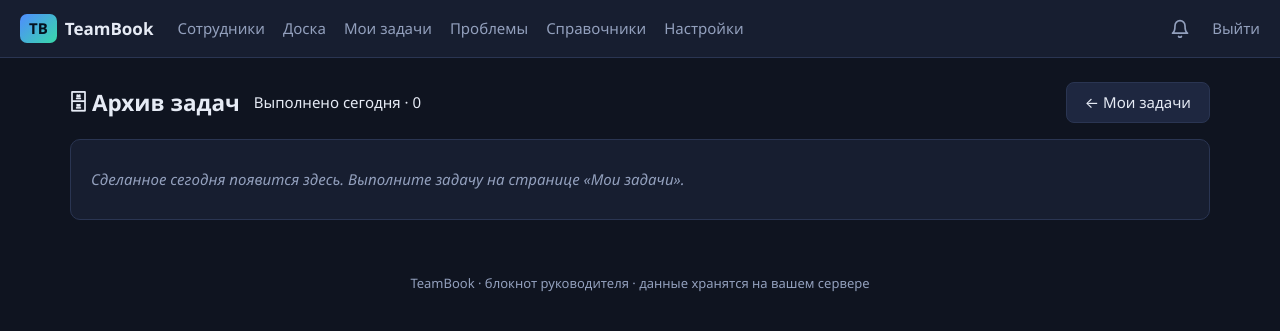
After one commit to shoonia69/teambook, a Flask app: page /todo/archive in a window 1280 px wide. The commit adds this page. Shown: the top 331 px of the page. Run offline with Flask 3, Linux system fonts and the light colour scheme; the visitor is signed in with stand-in values (Sample User, id 1); data that the repository does not hold is empty.

Commit message:
feat: архив todo убран со страницы — отдельная страница /todo/archive (кнопка 🗄 в тулбаре «Мои задачи»)

```diff
--- a/app.py
+++ b/app.py
@@ -2113,6 +2113,19 @@ def todo_page():
     return render_template("todo.html", backlog=backlog, today=today, archive=archive)
 
 
+@app.route("/todo/archive")
+@login_required
+def todo_archive():
+    """Архив личного todo: задачи, выполненные сегодня."""
+    db = get_db()
+    today_s = date.today().isoformat()
+    items = db.execute(
+        "SELECT * FROM todo_items WHERE status='done' AND done_date=? "
+        "ORDER BY id DESC", (today_s,)
+    ).fetchall()
+    return render_template("todo_archive.html", archive=items)
+
+
 @app.route("/todo/add", methods=["POST"])
 @login_required
 def todo_add():
--- /dev/null
+++ b/templates/todo_archive.html
@@ -0,0 +1,33 @@
+{% extends "base.html" %}
+{% block title %}Архив задач · TeamBook{% endblock %}
+{% block content %}
+
+<div class="toolbar">
+  <h2 style="margin:0">🗄 Архив задач</h2>
+  <span class="sub">Выполнено сегодня · {{ archive|length }}</span>
+  <div class="spacer"></div>
+  <a class="btn" href="{{ url_for('todo_page') }}">← Мои задачи</a>
+</div>
+
+{% if archive %}
+<div class="todo-list">
+  {% for t in archive %}
+  <div class="todo-item done">
+    <span class="todo-title"><s>{{ t.title }}</s></span>
+    <div class="todo-actions">
+      <form method="post" action="{{ url_for('todo_backlog', todo=t.id) }}" style="display:inline;margin:0">
+        <button class="btn btn-xs" type="submit" title="Вернуть в бэклог">↩ Вернуть</button>
+      </form>
+      <form method="post" action="{{ url_for('todo_delete', todo=t.id) }}" style="display:inline;margin:0"
+            onsubmit="return confirm('Удалить из архива?')">
+        <button class="btn btn-xs danger" type="submit" title="Удалить из архива">✕</button>
+      </form>
+    </div>
+  </div>
+  {% endfor %}
+</div>
+{% else %}
+<div class="card"><div class="empty">Сделанное сегодня появится здесь. Выполните задачу на странице «Мои задачи».</div></div>
+{% endif %}
+
+{% endblock %}
```
Also changed, not shown: templates/todo.html (+2 -24 lines), test_app.py (+7 -2 lines).
